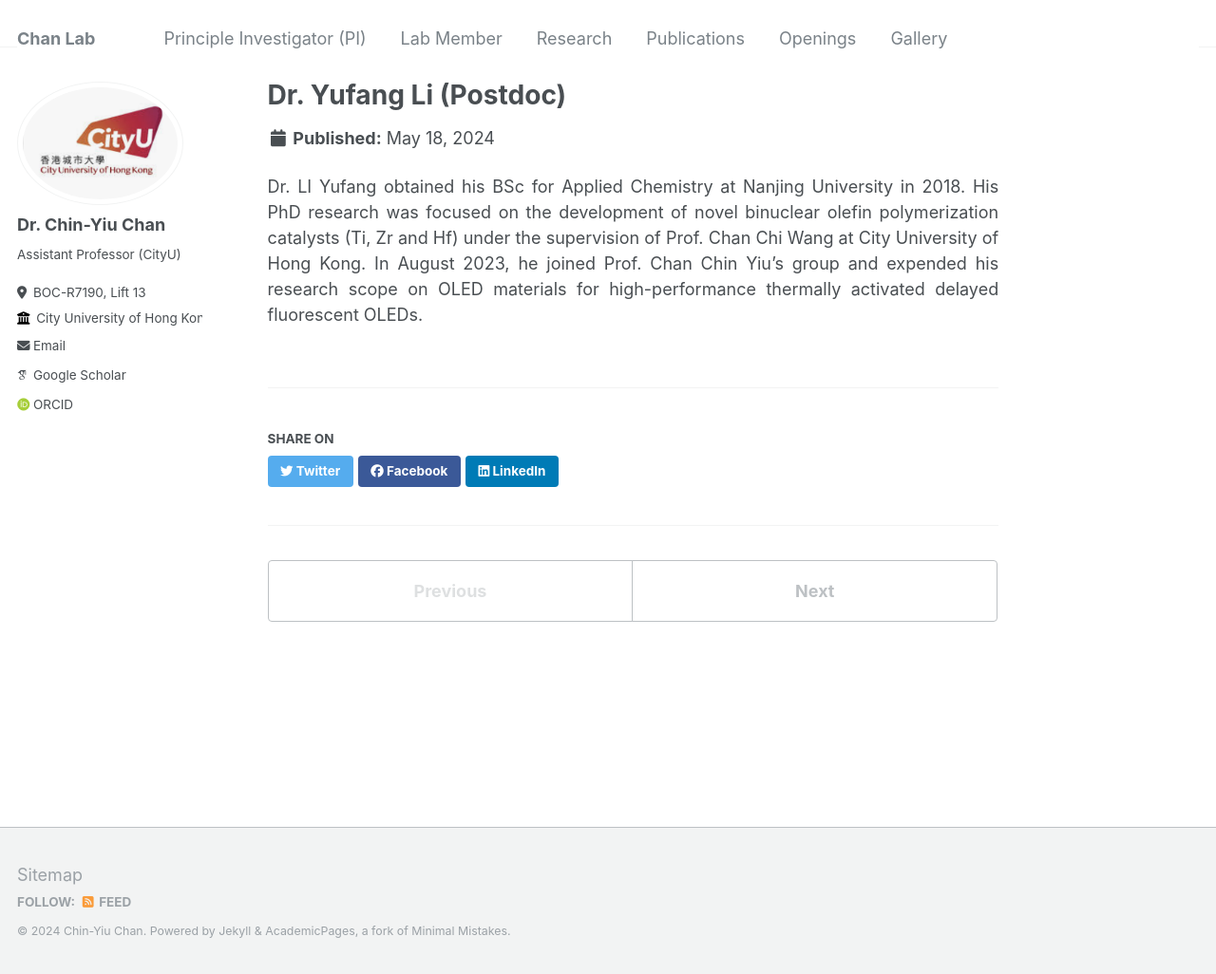
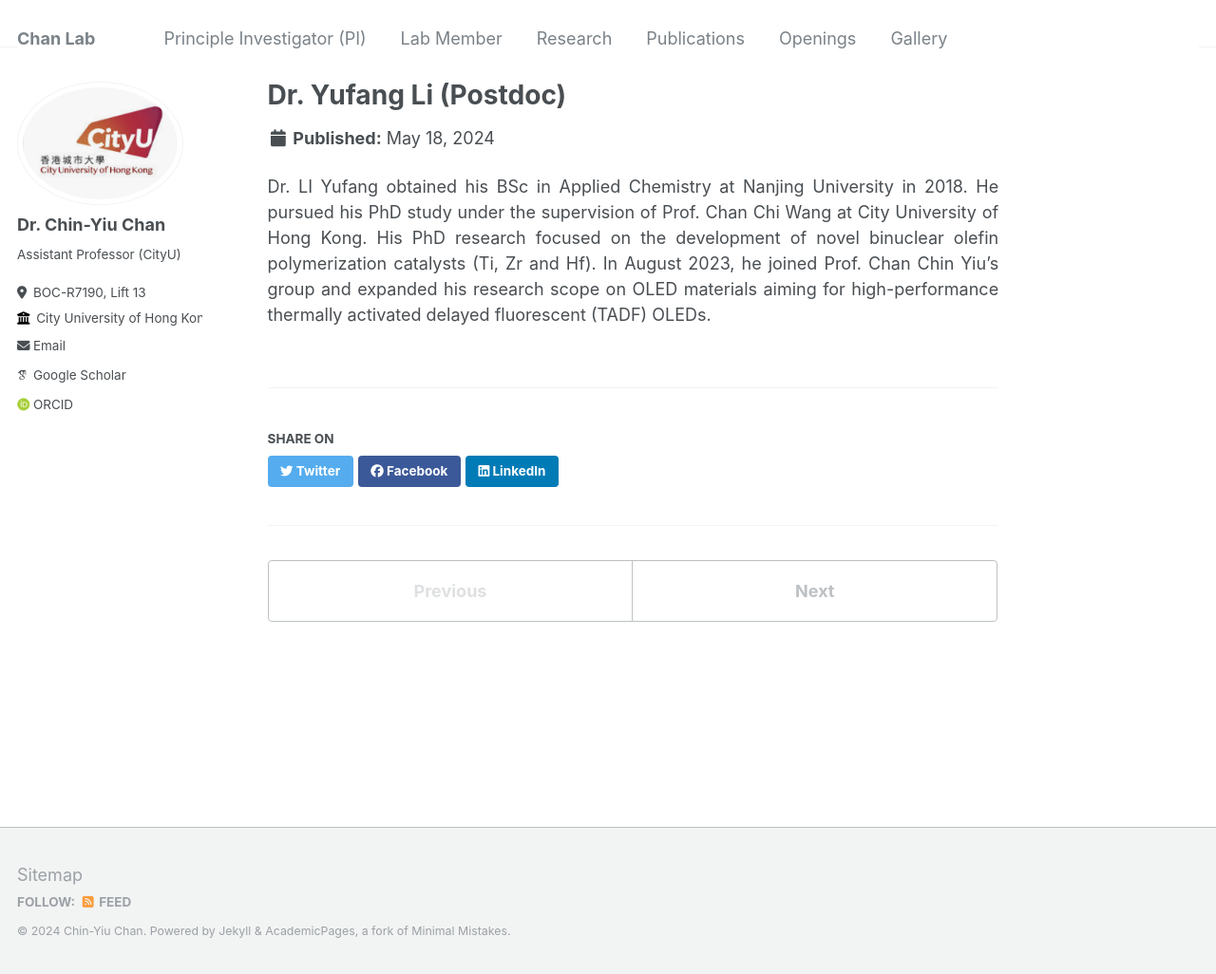
Before and after one commit to cychan-chem/chinychan.github.io, a Jekyll site: the page built from _portfolio/portfolio-1.md, in a window 1280 px wide and 1026 px high. Shown: the whole window at 95% size. Built offline with Jekyll 4.4.1, drawn with Linux system fonts in a browser that asks for light colours; some web fonts are replaced.

Commit message:
Update portfolio-1.md

```diff
--- a/_portfolio/portfolio-1.md
+++ b/_portfolio/portfolio-1.md
@@ -3,7 +3,6 @@ title: "Dr. Yufang Li (Postdoc)"
 excerpt: PhD (City University of Hong Kong, 2023) <br/><img src='/images/yufang_li.png' width="200" height="180">
 collection: portfolio
 ---
-
 <div style="text-align: justify">
-Dr. LI Yufang obtained his BSc for Applied Chemistry at Nanjing University in 2018. His PhD research was focused on the development of novel binuclear olefin polymerization catalysts (Ti, Zr and Hf) under the supervision of Prof. Chan Chi Wang at City University of Hong Kong. In August 2023, he joined Prof. Chan Chin Yiu’s group and expended his research scope on OLED materials for high-performance thermally activated delayed fluorescent OLEDs.
+Dr. LI Yufang obtained his BSc in Applied Chemistry at Nanjing University in 2018. He pursued his PhD study under the supervision of Prof. Chan Chi Wang at City University of Hong Kong. His PhD research focused on the development of novel binuclear olefin polymerization catalysts (Ti, Zr and Hf). In August 2023, he joined Prof. Chan Chin Yiu’s group and expanded his research scope on OLED materials aiming for high-performance thermally activated delayed fluorescent (TADF) OLEDs.
 </div>
```
